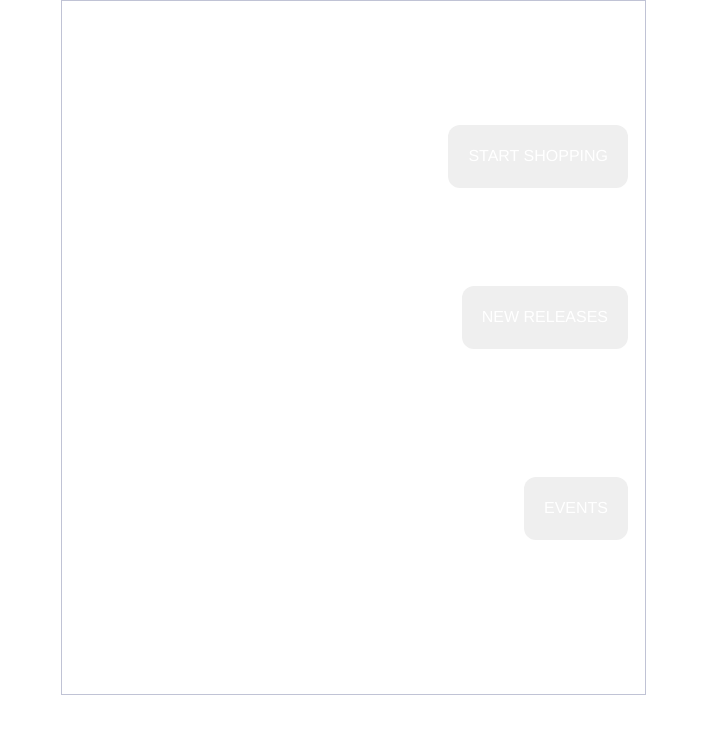
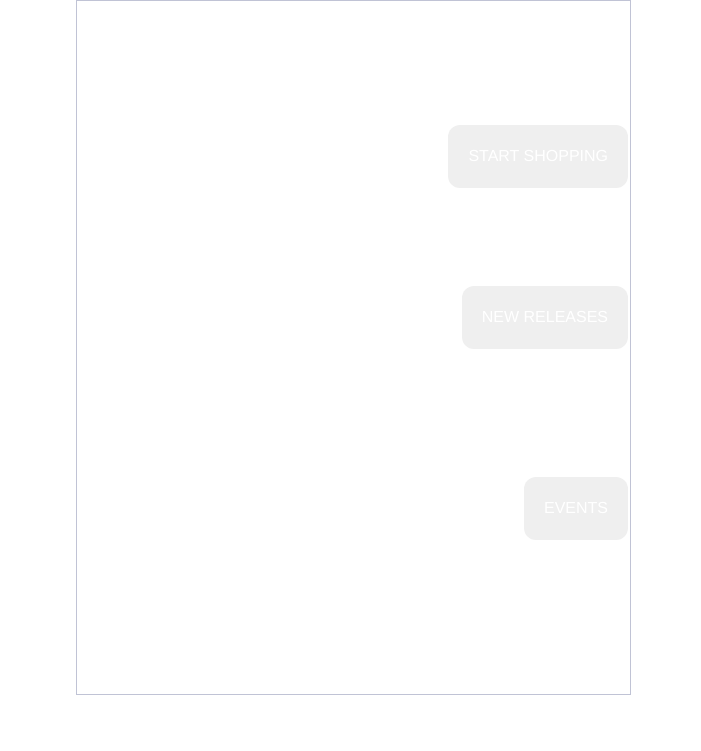
Before and after one commit to edaqtzqx/fqdzskzakdr, a plain HTML site: page index.html in a window 1280 px wide. Shown: the full height of the page, 579-1280 px from the left. Drawn offline with Linux system fonts and the light colour scheme.

Commit message:
Update index.html

```diff
--- a/index.html
+++ b/index.html
@@ -31,8 +31,8 @@
 						<div class="col-xs-6"><img class="img-responsive" src="https://image.flaticon.com/icons/svg/732/732160.svg"></div>
 					</div>
 				</div>
-				<div class="col-xs-6" style="border-style: solid; border-color: #c0c3d5; border-width: thin;">
-					<div align="right">
+				<div class="col-xs-6">
+					<div align="right" style="border-style: solid; border-color: #c0c3d5; border-width: thin;">
 						<p>&nbsp;</p>
 						<p>&nbsp;</p>
 						<p>&nbsp;</p>
@@ -57,7 +57,7 @@
 			</div>
 		</div>
 		<div id="clk1" style="display: none;">
-
+			<div><h2><b>"GREAT"</b> LABELS</h2></div>
 		</div>
 	</div>
 </body>
```
